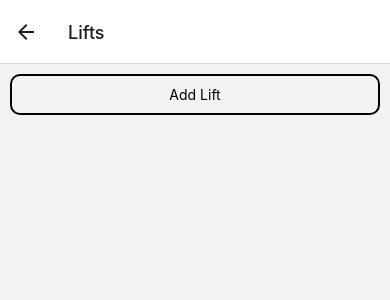
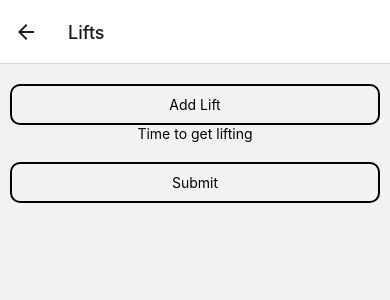
Before and after one commit to AniswagMC/Lifter, a React Native app: screen /Lifts in a window 390 px wide. Shown: the top 300 px of the page. Built offline with nearby package versions, Linux system fonts and the light colour scheme.

Commit message:
Finally figured out navigation and FlatList issues

```diff
--- a/App.js
+++ b/App.js
@@ -1,5 +1,6 @@
 import Home from './components/Home';
 import Lifts from './components/Lifts';
+import Lift from './components/Lift';
 import {NavigationContainer} from '@react-navigation/native';
 import {createNativeStackNavigator} from '@react-navigation/native-stack';
 import { StatusBar } from 'react-native';
@@ -20,6 +21,10 @@ export default function App() {
           name = "Lifts"
           component={Lifts}
         />
+        <Stack.Screen
+          name = "Lift"
+          component={Lift}
+        />
       </Stack.Navigator>
     </NavigationContainer>
 
--- a/components/Home.jsx
+++ b/components/Home.jsx
@@ -1,18 +1,65 @@
-import React, {useState} from 'react';
+import React from 'react';
 import { StyleSheet, Text, View, TouchableHighlight } from 'react-native';
+import { LineChart } from "react-native-chart-kit";
 
 export default function Home({ navigation }) {
-  const onPress = () => navigation.navigate('Lifts');
+  const onPress = () => navigation.navigate('Lifts')
 
   return (
     <View style={styles.container}>
-      <TouchableHighlight onPress = {onPress} underlayColor={'#DDDDDD'} style={styles.touchable}>
+      <TouchableHighlight onPress={onPress} underlayColor={'#DDDDDD'} style={styles.touchable}>
         <View style={styles.button}>
           <Text>
             Add Workout
           </Text>
         </View>
       </TouchableHighlight>
+
+      <Text>Bezier Line Chart</Text>
+      <LineChart
+        data={{
+          labels: ["January", "February", "March", "April", "May", "June"],
+          datasets: [
+            {
+              data: [
+                Math.random() * 100,
+                Math.random() * 100,
+                Math.random() * 100,
+                Math.random() * 100,
+                Math.random() * 100,
+                Math.random() * 100
+              ]
+            }
+          ]
+        }}
+        width={330} // from react-native
+        height={220}
+        yAxisLabel="$"
+        yAxisSuffix="k"
+        yAxisInterval={1} // optional, defaults to 1
+        chartConfig={{
+          backgroundColor: "#e26a00",
+          backgroundGradientFrom: "#fb8c00",
+          backgroundGradientTo: "#ffa726",
+          decimalPlaces: 2, // optional, defaults to 2dp
+          color: (opacity = 1) => `rgba(255, 255, 255, ${opacity})`,
+          labelColor: (opacity = 1) => `rgba(255, 255, 255, ${opacity})`,
+          style: {
+            borderRadius: 16
+          },
+          propsForDots: {
+            r: "6",
+            strokeWidth: "2",
+            stroke: "#ffa726"
+          }
+        }}
+        bezier
+        style={{
+          marginVertical: 8,
+          borderRadius: 16,
+          alignSelf: 'center'
+        }}
+      />
     </View>
   );
 }
--- a/components/Lift.jsx
+++ b/components/Lift.jsx
@@ -66,14 +66,6 @@ export default function Lift({ navigate }) {
           />
         </View>
       </View>
-
-      <TouchableHighlight onPress={onPress} underlayColor={'#DDDDDD'} style={StyleSheet.flatten([styles.touchable, styles.bottomButton])}>
-        <View style={styles.button}>
-          <Text>
-            Submit
-          </Text>
-        </View>
-      </TouchableHighlight>
     </View>
   )
 };
--- a/components/Lifts.jsx
+++ b/components/Lifts.jsx
@@ -1,26 +1,57 @@
-import { StyleSheet, TextInput, View, Text, TouchableHighlight } from 'react-native';
+import { StyleSheet, View, ScrollView, Text, TouchableHighlight, Button, FlatList } from 'react-native';
 import React, { useState } from 'react';
+import uuid from 'react-native-uuid';
 import Lift from './Lift'
 
-export default function Lifts() {
-  const [liftCard, setLiftCard] = useState([])
-  const [count, setCount] = useState(0);
-  const onPress = () => setCount(count + 1);
+export default function Lifts({ navigation }) {
+  const [cards, setCards] = useState([])
+
+  const onAdd = () => {
+    setCards([...cards, { id: uuid.v4() }])
+  }
+
+  const onSubmit = () => {
+    navigation.navigate('Home')
+  }
+
+  const emptyList = () => {
+    return (
+      <Text style={{ alignSelf: 'center' }}>
+        Time to get lifting
+      </Text>
+    )
+  }
 
   return (
-    <View>
-      <TouchableHighlight onPress={onPress} underlayColor={'#DDDDDD'} style={styles.touchable}>
+    <FlatList
+      data={cards}
+      ListEmptyComponent={emptyList}
+      keyExtractor={cards => cards.id}
+      renderItem={() => {
+        return (
+          <Lift />
+        )
+      }}
+
+      ListHeaderComponent={
+        <TouchableHighlight onPress={onAdd} underlayColor={'#DDDDDD'} style={styles.touchable}>
           <View style={styles.button}>
             <Text>
               Add Lift
             </Text>
           </View>
         </TouchableHighlight>
-
-        {liftCard.map((card) => (
-          <Lift />
-        ))}
-    </View>
+      }
+      ListFooterComponent={
+        <TouchableHighlight onPress={onSubmit} underlayColor={'#DDDDDD'} style={styles.touchable}>
+          <View style={styles.button}>
+            <Text>
+              Submit
+            </Text>
+          </View>
+        </TouchableHighlight>
+      }
+    />
   )
 }
 
@@ -31,9 +62,10 @@ const styles = StyleSheet.create({
     borderColor: 'black',
     borderRadius: 10,
     padding: 10,
+    marginTop: 10
   },
   touchable: {
     marginHorizontal: 10,
-    top: 10
+    marginTop: 10
   }
 })
```
Also changed, not shown: package.json (+10 -5 lines), 2 other files (tests, documents, lock files or other folders).
